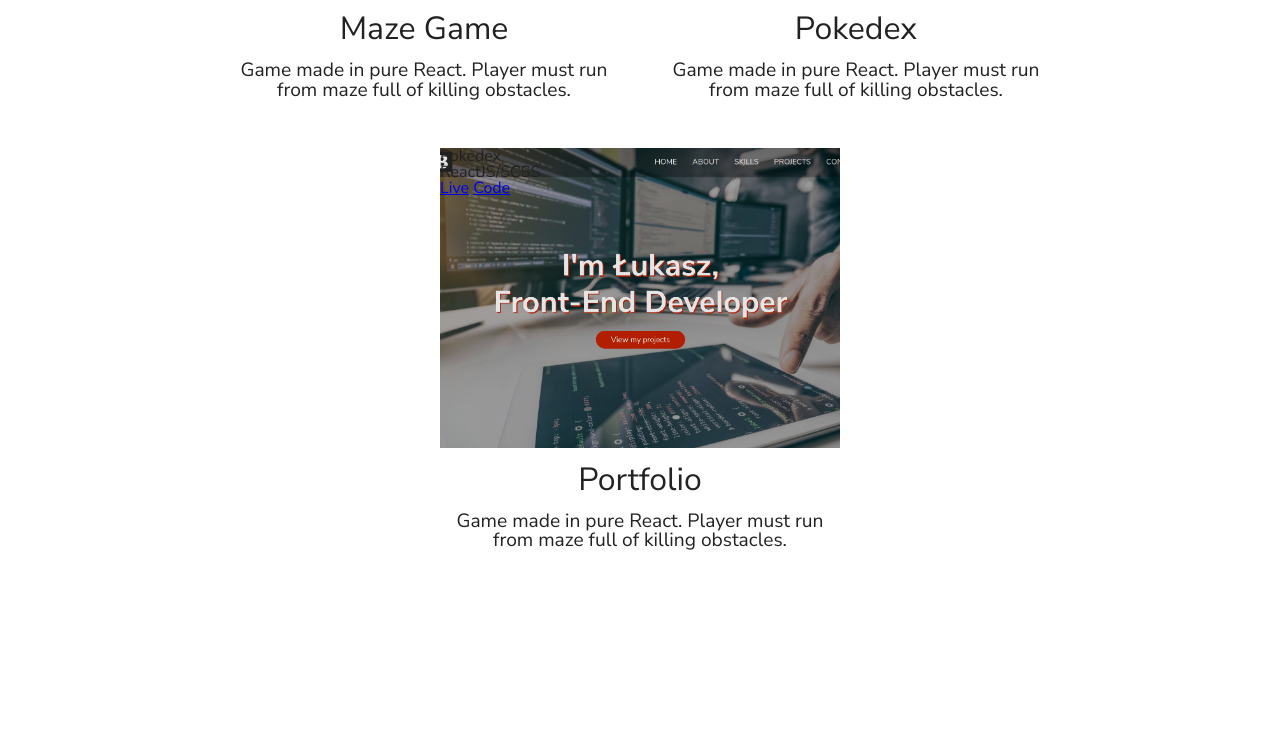
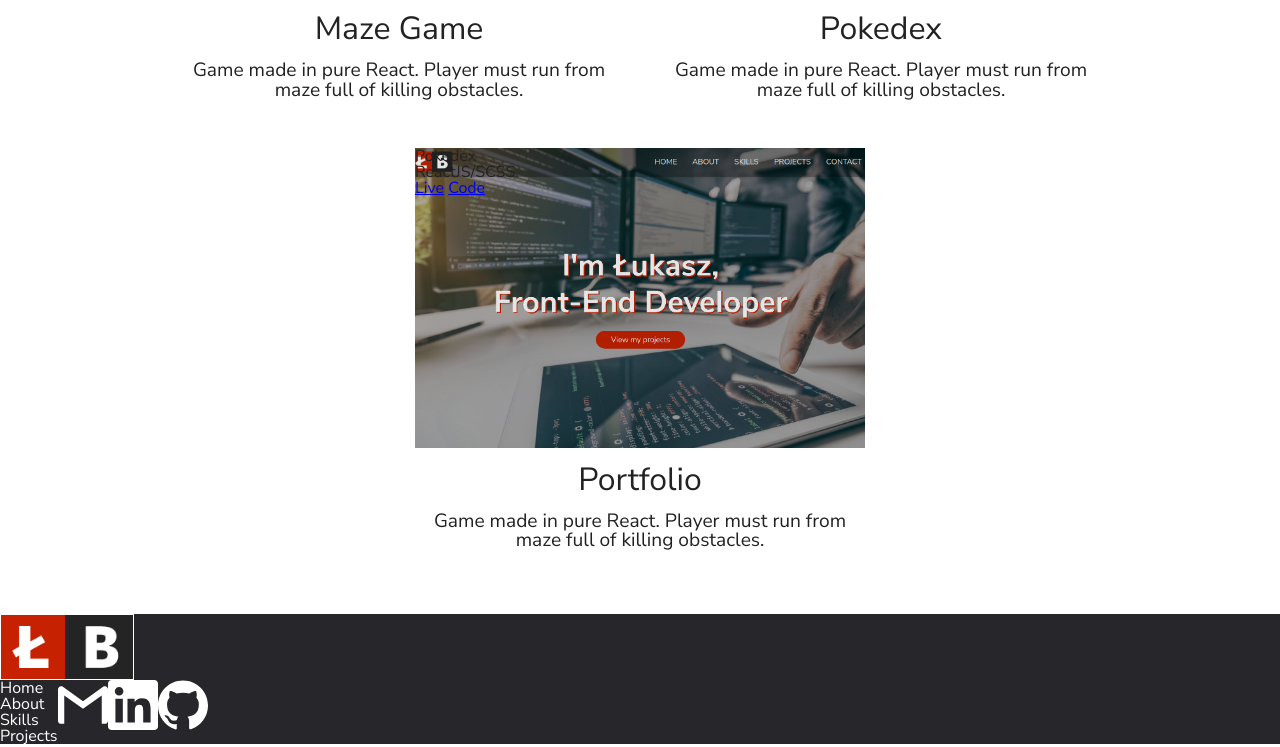
Before and after one commit to bobik114/portfolio, a plain HTML site: page index.html in a window 1280 px wide. Shown: the part 2652-3399 px from the top of the page. Before the commit the page ends 3266 px from the top, so only its background shows below. Drawn offline with Linux system fonts and the light colour scheme.

Commit message:
working on footer

```diff
--- a/css/styles.css
+++ b/css/styles.css
@@ -250,7 +250,7 @@ body {
 
 .projects__project {
   margin: 1rem;
-  width: 400px;
+  width: 450px;
 }
 
 .projects__img-1 {
@@ -281,11 +281,31 @@ body {
 }
 
 .projects__img {
-  width: 400px;
+  width: 100%;
   height: 300px;
   background-size: cover;
   background-position: center;
+  position: relative;
+  transition: all 1s;
 }
+
+.projects__img:after {
+  content: '\A';
+  position: absolute;
+  width: 100%;
+  height:100%;
+  top:0;
+  left:0;
+  background:rgba(0,0,0,0.5);
+  opacity: 0;
+  transition: all 0.5s;
+  -webkit-transition: all 0.5s;
+  -moz-transition: all 0.5s;
+}
+.projects__img:hover:after {
+  opacity: 1;
+}
+
 
 .projects__project-title {
   margin: 1rem;
@@ -298,3 +318,46 @@ body {
   font-size: 1.2rem;
   text-align: center;
 }
+
+.footer {
+  background-color: var(--secondary);
+}
+
+.footer__container {
+  max-width: 1400px;
+  margin: auto;
+}
+
+.footer__logo {
+  display: inline-block;
+  border: 1px solid white;
+}
+
+.footer__logo-L, .footer__logo-B {
+  height: 4rem;
+  width: 4rem;
+}
+
+.footer__nav {
+  display: flex;
+}
+
+.footer__nav-list {
+
+}
+
+.footer__nav-link {
+  color: #fff;
+  text-decoration: none;
+}
+
+.footer__social-media {
+  display: flex;
+}
+
+.footer__sm-icon {
+  width: 50px;
+  display: flex;
+  justify-content: flex-start;
+  filter: invert(1);
+}
--- a/index.html
+++ b/index.html
@@ -116,5 +116,26 @@
             </div>
         </div>
     </section>
+    <footer class="footer">
+
+            <div class="footer__logo">
+                <img class="footer__logo-L" src="assets/L_logo.png" />
+                <img class="footer__logo-B" src="assets/B_logo.png" />
+            </div>
+            <nav class="footer__nav">
+                <ul class="footer__nav-list">
+                    <li class="footer__list-item"><a class="footer__nav-link" href="#">Home</a></li>
+                    <li class="footer__list-item"><a class="footer__nav-link" href="#">About</a></li>
+                    <li class="footer__list-item"><a class="footer__nav-link" href="#">Skills</a></li>
+                    <li class="footer__list-item"><a class="footer__nav-link" href="#">Projects</a></li>
+                </ul>
+                <div class="footer__social-media">
+                    <a class="footer__sm-link"><img class="footer__sm-icon" src="/assets/gmail.svg"></a>
+                    <a class="footer__sm-link"><img class="footer__sm-icon" src="/assets/linkedin.svg"></a>
+                    <a class="footer__sm-link"><img class="footer__sm-icon" src="/assets/github.svg"></a>
+                </div>
+            </nav>
+
+    </footer>
 </body>
 </html>
```
Also changed, not shown: assets/github.svg (added), assets/gmail.svg (added), assets/linkedin.svg (added).
